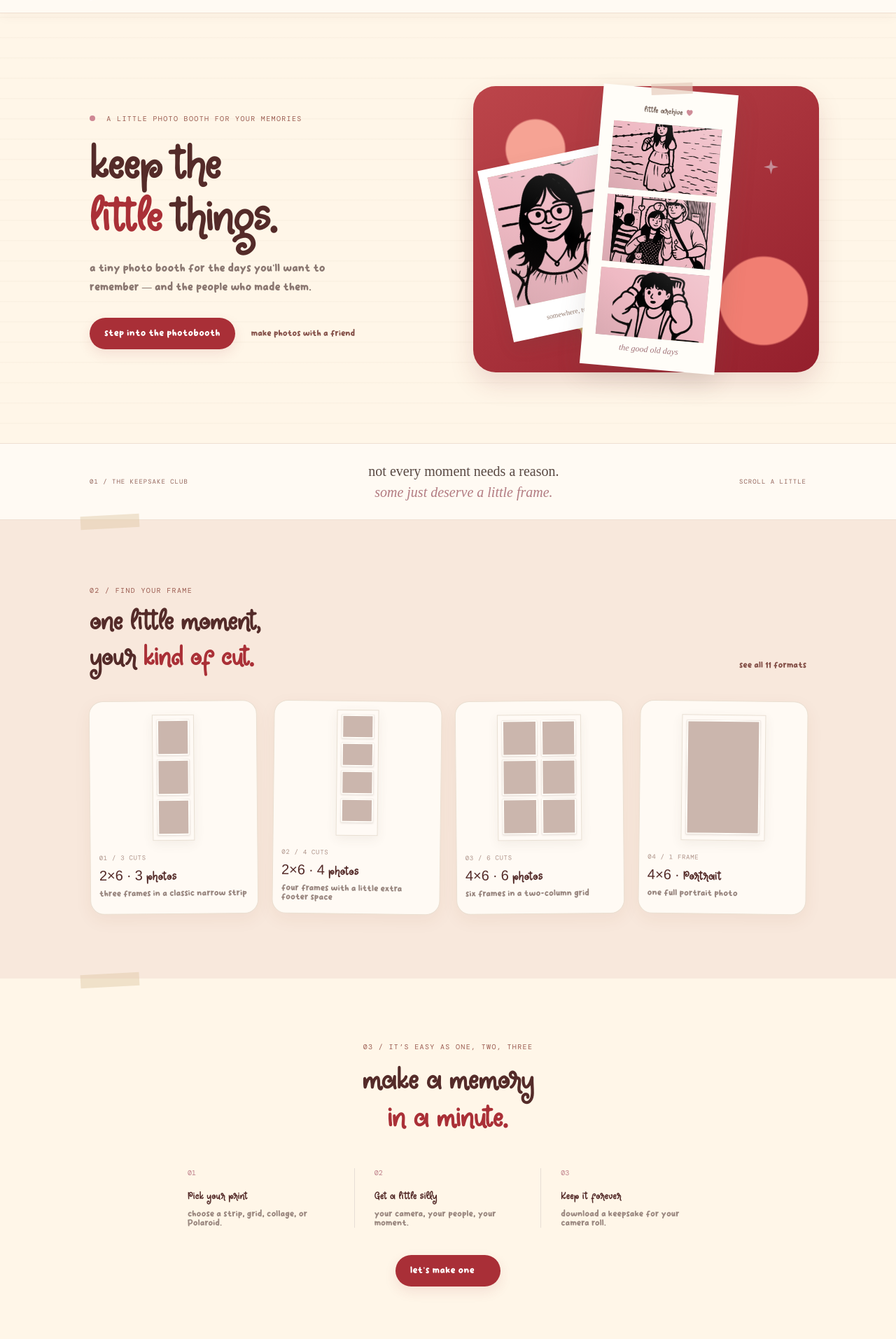
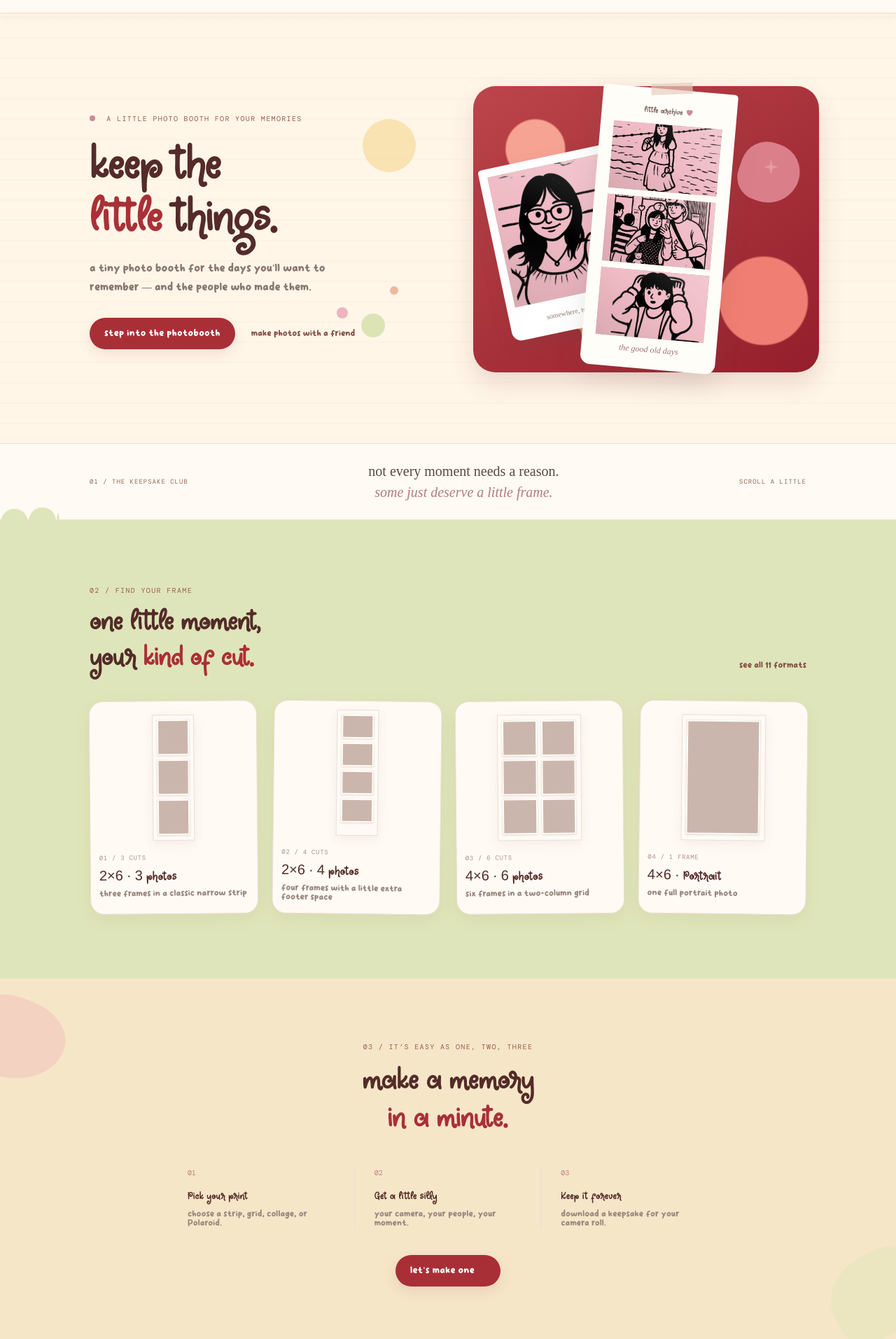
Before and after one commit to hosakiya/littlearchive, a React (Vite) app: page / in a window 1280 px wide. Shown: the part 67-1980 px from the top of the page at 70% size. Built offline with nearby package versions, Linux system fonts and the light colour scheme.

Commit message:
Add playful paper shapes to scrapbook styling

```diff
--- a/src/style.css
+++ b/src/style.css
@@ -520,3 +520,39 @@ footer{background:#fffaf3;border-color:#efdfd2;color:#93695f}
 .night-mode{background:#211f27;color:#f1e9e7}
 .night-mode .hero-art:before{background:radial-gradient(circle at 18% 22%,#965461 0 8%,transparent 8.5%),radial-gradient(circle at 84% 75%,#71333f 0 12%,transparent 12.5%),linear-gradient(145deg,#542e3b,#30232f)}
 .night-mode .topbar,.night-mode .intro-row,.night-mode footer{background:#211f27}
+
+/* Playful rounded shapes inspired by hand-cut paper and gelato shop awnings. */
+.hero-copy{position:relative;isolation:isolate}
+.hero-copy:before,.hero-copy:after{position:absolute;z-index:-1;content:"";pointer-events:none;border-radius:50%}
+.hero-copy:before{width:76px;height:76px;right:3%;top:5%;background:#f5d991;opacity:.62}
+.hero-copy:after{width:34px;height:34px;right:12%;bottom:5%;background:#dce4b6;box-shadow:-44px -18px 0 -9px #edb4bd,30px -50px 0 -11px #efb89d}
+.hero-art:after{position:absolute;z-index:0;right:2%;top:22%;width:86px;height:86px;border-radius:48% 52% 58% 42%;content:"";background:#f1a2ad;opacity:.7;transform:rotate(19deg);pointer-events:none}
+.back-card{z-index:1}
+.main-strip,.back-card{border-radius:5px 5px 14px 14px}
+.styles-section{position:relative;background:#dfe5ba}
+.styles-section:before{position:absolute;top:-18px;left:0;right:0;height:20px;content:"";background:radial-gradient(circle at 20px 20px,#dfe5ba 19px,transparent 19.5px) 0 0/40px 40px repeat-x;pointer-events:none}
+.style-card:nth-child(4n+1) .mini-strip{background-color:#f8d8d7}
+.style-card:nth-child(4n+2) .mini-strip{background-color:#f5e5bc}
+.style-card:nth-child(4n+3) .mini-strip{background-color:#d6e2b3}
+.style-card:nth-child(4n) .mini-strip{background-color:#e9d5e1}
+.how{position:relative;overflow:hidden;background:#f5e6c7}
+.how:before,.how:after{position:absolute;content:"";width:150px;height:118px;border-radius:55% 45% 67% 33%;background:#f1b5bb;opacity:.42;pointer-events:none}
+.how:before{left:-58px;top:26px;transform:rotate(24deg)}
+.how:after{right:-54px;bottom:32px;background:#dce4b6;transform:rotate(-28deg)}
+.steps,.how>.eyebrow,.how>h2,.how>.primary{position:relative;z-index:1}
+.room-page-heading{position:relative}
+.room-page-heading:after{position:absolute;right:5%;top:0;width:44px;height:44px;content:"";border-radius:50% 50% 50% 8%;background:#f2d995;opacity:.72;transform:rotate(24deg)}
+.room-step-number{border-radius:40% 60% 52% 48%}
+.room-live-feed{border-radius:15px 15px 7px 7px}
+.night-mode .styles-section{background:#2a2e2d}
+.night-mode .styles-section:before{background:radial-gradient(circle at 20px 20px,#2a2e2d 19px,transparent 19.5px) 0 0/40px 40px repeat-x}
+.night-mode .how{background:#302d31}
+.night-mode .how:before,.night-mode .how:after{opacity:.14}
+.night-mode .hero-copy:before{opacity:.15}
+.night-mode .room-page-heading:after{opacity:.2}
+@media(max-width:620px){
+  .hero-copy:before{width:54px;height:54px;right:2%;top:-4%}
+  .hero-copy:after{right:7%;bottom:0}
+  .hero-art:after{width:56px;height:56px;right:0;top:19%}
+  .room-page-heading:after{width:30px;height:30px;right:1%;top:12%}
+}
```
